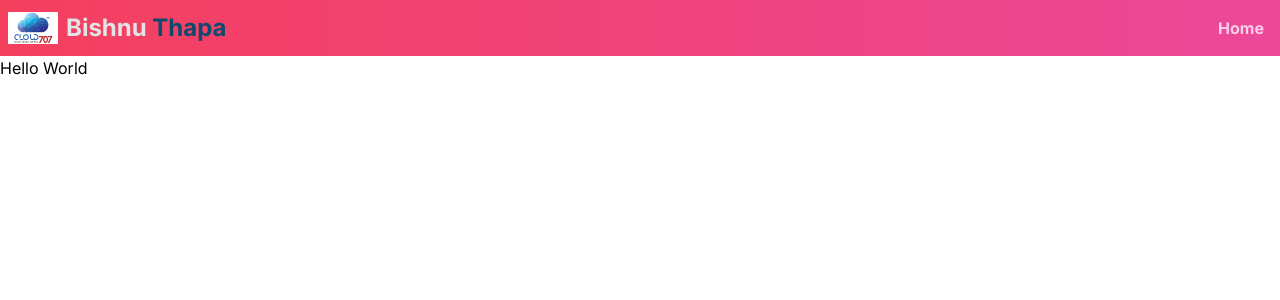
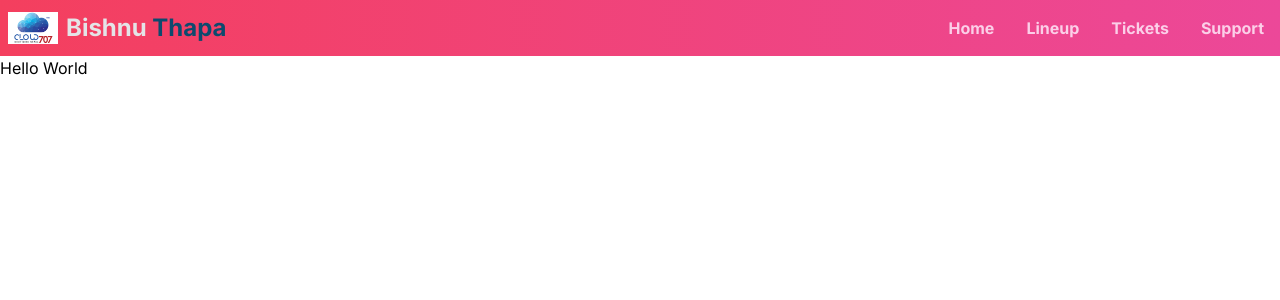
Before and after one commit to BishnuThapa/nextjs-tailwind-landingpage, a Next.js app: page / in a window 1280 px wide. Shown: the top 300 px of the page. Built offline with nearby package versions, Linux system fonts and the light colour scheme.

Commit message:
finish menu by creating @layout components on globals css for repeating classes

```diff
--- a/src/app/Navbar.tsx
+++ b/src/app/Navbar.tsx
@@ -11,8 +11,17 @@ const Navbar = () => {
             </div>
           </div>
           <div className="flex-1 flex items-center justify-end">
-            <div className="relative flex h-full items-center p-4 cursor-pointer font-bold text-pink-200 hover:text-zinc-200 hover:bg-white/10 transition-colors ease-in-out">
-              Home
+            <div className="menu-item">
+              <span>Home</span>
+            </div>
+            <div className="menu-item">
+              <span>Lineup</span>
+            </div>
+            <div className="menu-item">
+              <span>Tickets</span>
+            </div>
+            <div className="menu-item">
+              <span>Support</span>
             </div>
           </div>
         </nav>
--- a/src/app/globals.css
+++ b/src/app/globals.css
@@ -10,6 +10,11 @@
     font-family: 'Quicksand', sans-serif;
   }
 
+  @layer components{
+    .menu-item{
+        @apply relative flex h-full items-center p-4 cursor-pointer font-bold text-pink-200 hover:text-zinc-200 hover:bg-white/10 transition-colors ease-in-out
+    }
+    }
 
 }
 
```
